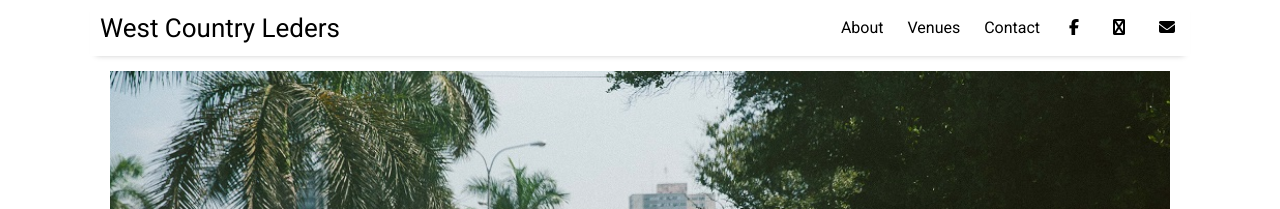
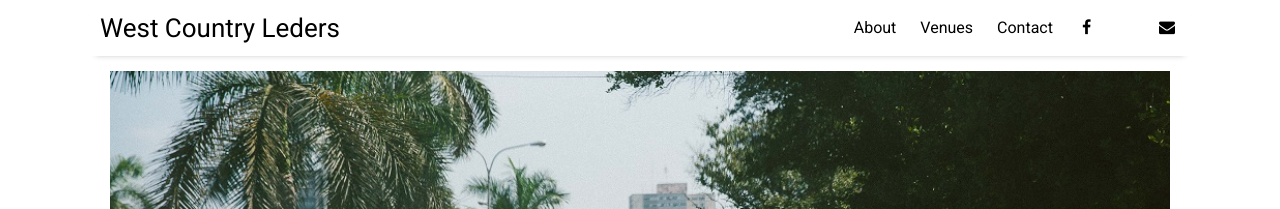
Before and after one commit to ChilledEther/west-country-leders-new, a Jekyll site: the page built from index.html, in a window 1280 px wide and 900 px high. Shown: the top 209 px of the window. Built offline with Jekyll 4.4.1, drawn with Linux system fonts in a browser that asks for light colours; nearby versions of some CDN libraries; the list of posts is cut into pages by our own code.

```diff
--- a/_includes/head.html
+++ b/_includes/head.html
@@ -17,7 +17,6 @@
   //-->
   <link rel="stylesheet" href="https://fonts.googleapis.com/css?family=Roboto|Source+Code+Pro">
   <link rel="stylesheet" href="https://cdnjs.cloudflare.com/ajax/libs/font-awesome/4.6.3/css/font-awesome.min.css">
-  <link rel="stylesheet" href="//netdna.bootstrapcdn.com/font-awesome/3.2.1/css/font-awesome.css">
   <script type="text/javascript" async
     src="https://cdnjs.cloudflare.com/ajax/libs/mathjax/2.7.5/MathJax.js?config=TeX-MML-AM_CHTML">
   </script>
```
